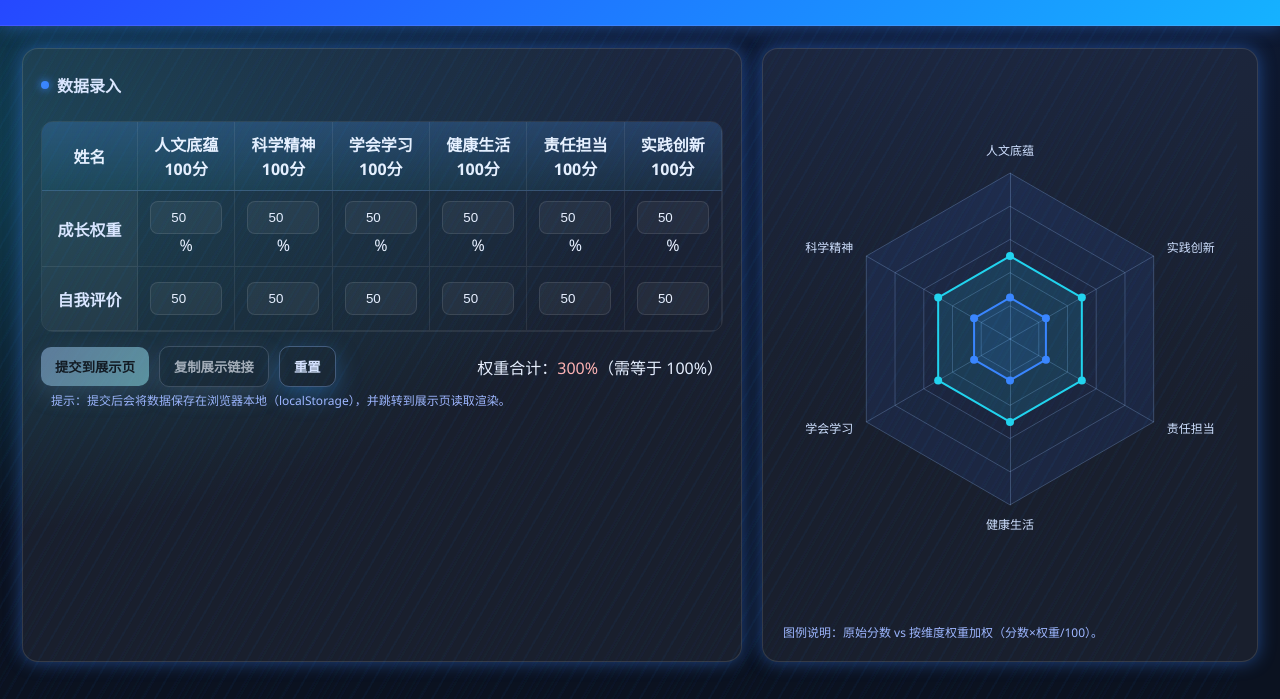
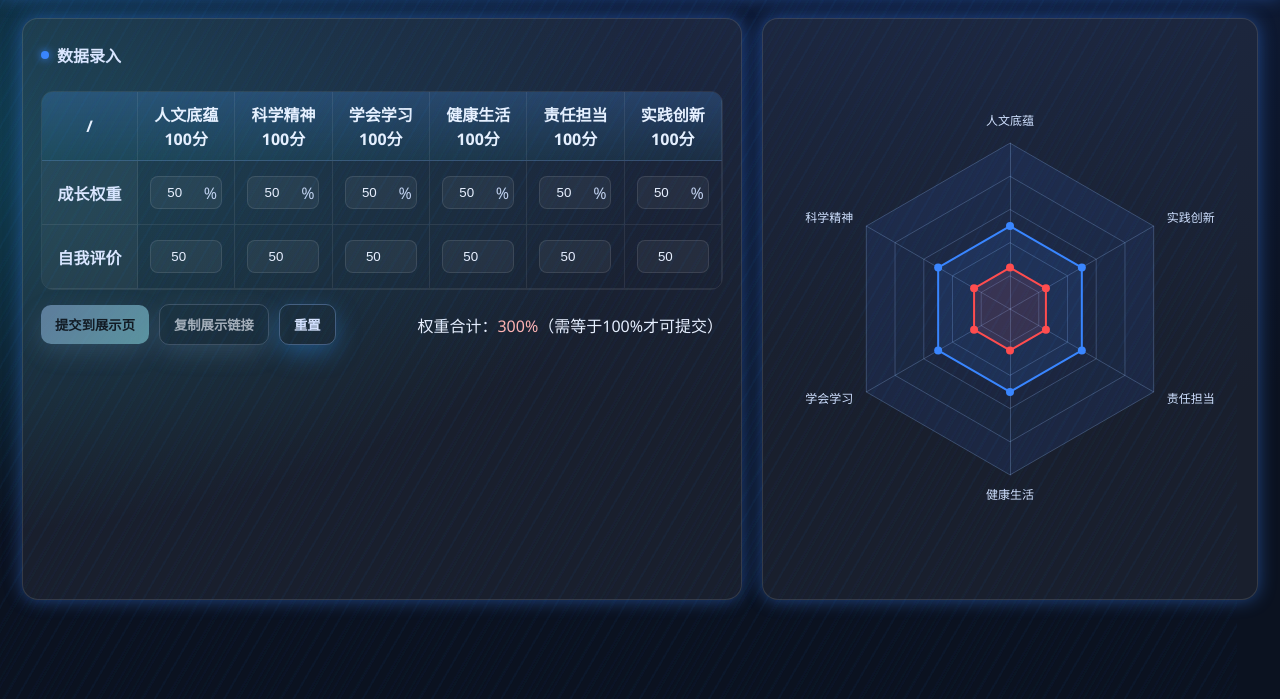
Before and after one commit to dandan1232/evaluation-radar, a plain HTML site: page index.html in a window 1280 px wide. Shown: the part 101-800 px from the top of the page. Drawn offline with nearby package versions, Linux system fonts and the light colour scheme.

Commit message:
feat:修改百分号位置+雷达图逻辑

```diff
--- a/index.html
+++ b/index.html
@@ -169,6 +169,48 @@
       height: 64px
     }
 
+    /* 权重输入末尾的 % 与输入框同一行显示（用包裹元素实现） */
+    .num-wrap {
+      position: relative;
+      display: inline-block;
+      white-space: nowrap;
+    }
+
+    .num-wrap .num {
+      padding-right: 18px;
+    }
+
+    .num-wrap .pct {
+      position: absolute;
+      right: 8px;
+      top: 50%;
+      transform: translateY(-50%);
+      color: #cfe0ff;
+      opacity: .9;
+      pointer-events: none;
+    }
+
+    /* 数字输入 + % 同行展示 */
+    .num-wrap {
+      position: relative;
+      display: inline-block;
+      white-space: nowrap;
+    }
+
+    .num-wrap .num {
+      padding-right: 18px;
+    }
+
+    .num-wrap .pct {
+      position: absolute;
+      right: 5px;
+      top: 50%;
+      transform: translateY(-50%);
+      color: #cfe0ff;
+      opacity: .9;
+      pointer-events: none;
+    }
+
     .num {
       width: 72px;
       max-width: 40vw;
@@ -261,8 +303,7 @@
 
 <body class="data-flow">
   <header>
-    <h1>综合素质雷达图生成器</h1>
-    <p>调整 6 个维度与独立权重，实时预览并提交到展示页</p>
+    <h1>综合素质评价量表</h1>
   </header>
 
   <main class="wrap">
@@ -276,14 +317,13 @@
         <button id="submitBtn">提交到展示页</button>
         <button id="copyBtn" class="secondary" title="复制展示页链接">复制展示链接</button>
         <button id="resetBtn" class="secondary">重置</button>
-        <div class="sum-tip sub">权重合计：<span id="weightSum" class="bad">300%</span>（需等于 100%）</div>
+        <div class="sum-tip sub">权重合计：<span id="weightSum" class="bad">300%</span>（需等于100%才可提交）</div>
       </div>
-      <div class="tips">提示：提交后会将数据保存在浏览器本地（localStorage），并跳转到展示页读取渲染。</div>
+      <!-- <div class="tips">提示：提交后会将数据保存在浏览器本地（localStorage），并跳转到展示页读取渲染。</div> -->
     </section>
 
     <section class="card chart-card">
       <div id="chart"></div>
-      <div class="tips">图例说明：原始分数 vs 按维度权重加权（分数×权重/100）。</div>
     </section>
   </main>
 
@@ -297,7 +337,7 @@
       const header = `
           <thead>
             <tr>
-              <th style="width:96px">姓名</th>
+              <th style="width:96px">/</th>
               ${dims.map(d => `<th>${d}<br><span class="sub">100分</span></th>`).join('')}
             </tr>
           </thead>`
@@ -314,9 +354,40 @@
       return `<table class="matrix">${header}<tbody>${weightRow}${scoreRow}</tbody></table>`
     }
     controls.innerHTML = buildTable()
+    function enhancePercent () {
+      dims.forEach((_, i) => {
+        const input = document.getElementById('weight' + i)
+        if (!input) return
+        const td = input.closest('td') || input.parentElement
+        if (!td) return
+        // If already wrapped, just clean up trailing text nodes like '%'
+        if (input.parentElement && input.parentElement.classList.contains('num-wrap')) {
+          let n = input.parentElement.nextSibling
+          while (n && n.nodeType === 3) {
+            if (n.textContent.trim() === '%' || n.textContent.trim() === '') { const r = n; n = n.nextSibling; r.remove() } else break
+          }
+          return
+        }
+        const wrap = document.createElement('span')
+        wrap.className = 'num-wrap'
+        td.insertBefore(wrap, input)
+        wrap.appendChild(input)
+        const pct = document.createElement('span')
+        pct.className = 'pct'
+        pct.textContent = '%'
+        wrap.appendChild(pct)
+        // Remove original trailing '%' text if present
+        let node = wrap.nextSibling
+        while (node && node.nodeType === 3) {
+          if (node.textContent.includes('%') || node.textContent.trim() === '') { const r = node; node = node.nextSibling; r.remove() } else break
+        }
+      })
+    }
+    enhancePercent()
 
     const chart = echarts.init(document.getElementById('chart'))
     function computeWeighted () { return state.scores.map((v, i) => Math.round(v * state.weights[i] / 100)) }
+    function computeGrowth () { return state.weights.map(w => Math.round(100 * (w / 100))) }
     function sumWeights () { return state.weights.reduce((a, b) => a + b, 0) }
     function refreshSumTip () {
       const s = sumWeights()
@@ -331,6 +402,7 @@
     }
     function render () {
       const weighted = computeWeighted()
+      const growth = computeGrowth()
       chart.setOption({
         backgroundColor: 'transparent',
         legend: { top: 10, textStyle: { color: '#d7e4ff' } },
@@ -340,8 +412,8 @@
           axisLine: { lineStyle: { color: 'rgba(160,200,255,.25)' } }, splitLine: { lineStyle: { color: 'rgba(160,200,255,.25)' } }
         },
         series: [
-          { name: '原始分数', type: 'radar', data: [state.scores], areaStyle: { color: 'rgba(34,211,238,.18)' }, lineStyle: { color: '#22d3ee' }, itemStyle: { color: '#22d3ee' } },
-          { name: '加权分数', type: 'radar', data: [weighted], areaStyle: { color: 'rgba(58,134,255,.18)' }, lineStyle: { color: '#3a86ff' }, itemStyle: { color: '#3a86ff' } }
+          { name: '成长权重', type: 'radar', data: [growth], areaStyle: { color: 'rgba(58,134,255,.16)' }, lineStyle: { color: '#3a86ff' }, itemStyle: { color: '#3a86ff' } },
+          { name: '自我评价', type: 'radar', data: [weighted], areaStyle: { color: 'rgba(255,77,79,.16)' }, lineStyle: { color: '#ff4d4f' }, itemStyle: { color: '#ff4d4f' } }
         ]
       })
       refreshSumTip()
```
Also changed, not shown: display.html (+10 -3 lines).
